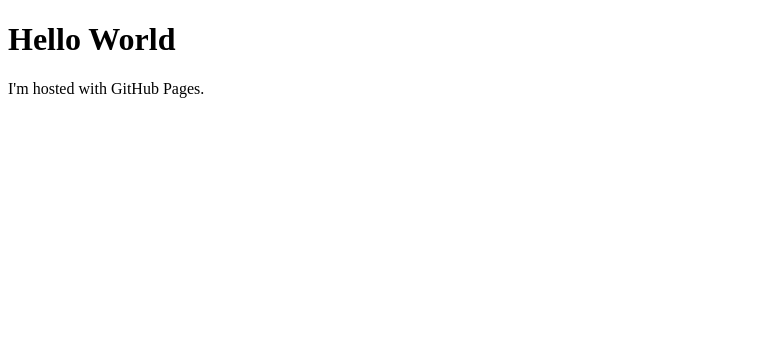
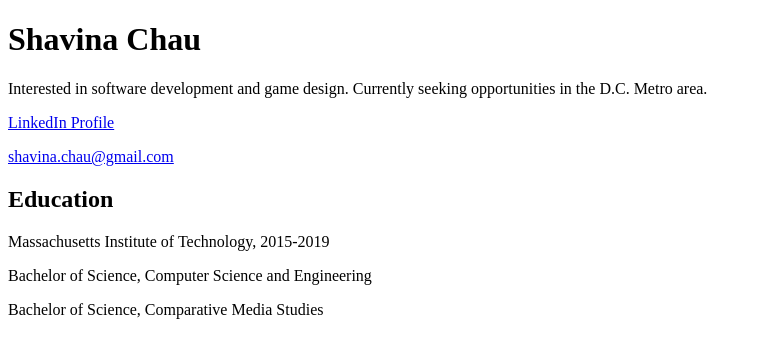
Before and after one commit to PyroTogepi/pyrotogepi.github.io, a plain HTML site: page index.html in a window 1280 px wide. Shown: the whole page, without its empty margins (0-762 px from the left). Drawn offline with Linux system fonts and the light colour scheme.

Commit message:
Update index.html

```diff
--- a/index.html
+++ b/index.html
@@ -1,7 +1,13 @@
 <!DOCTYPE html>
 <html>
 <body>
-<h1>Hello World</h1>
-<p>I'm hosted with GitHub Pages.</p>
+<h1>Shavina Chau</h1>
+<p>Interested in software development and game design. Currently seeking opportunities in the D.C. Metro area.</p>
+<p><a href="https://www.linkedin.com/in/shavina-chau/">LinkedIn Profile</a></p>
+<p><a href="mailto:shavina.chau@gmail.com">shavina.chau@gmail.com</a></p>
+<h2>Education</h2>
+<p>Massachusetts Institute of Technology, 2015-2019</p>
+<p>Bachelor of Science, Computer Science and Engineering</p>
+<p>Bachelor of Science, Comparative Media Studies</p>
 </body>
 </html>
```
